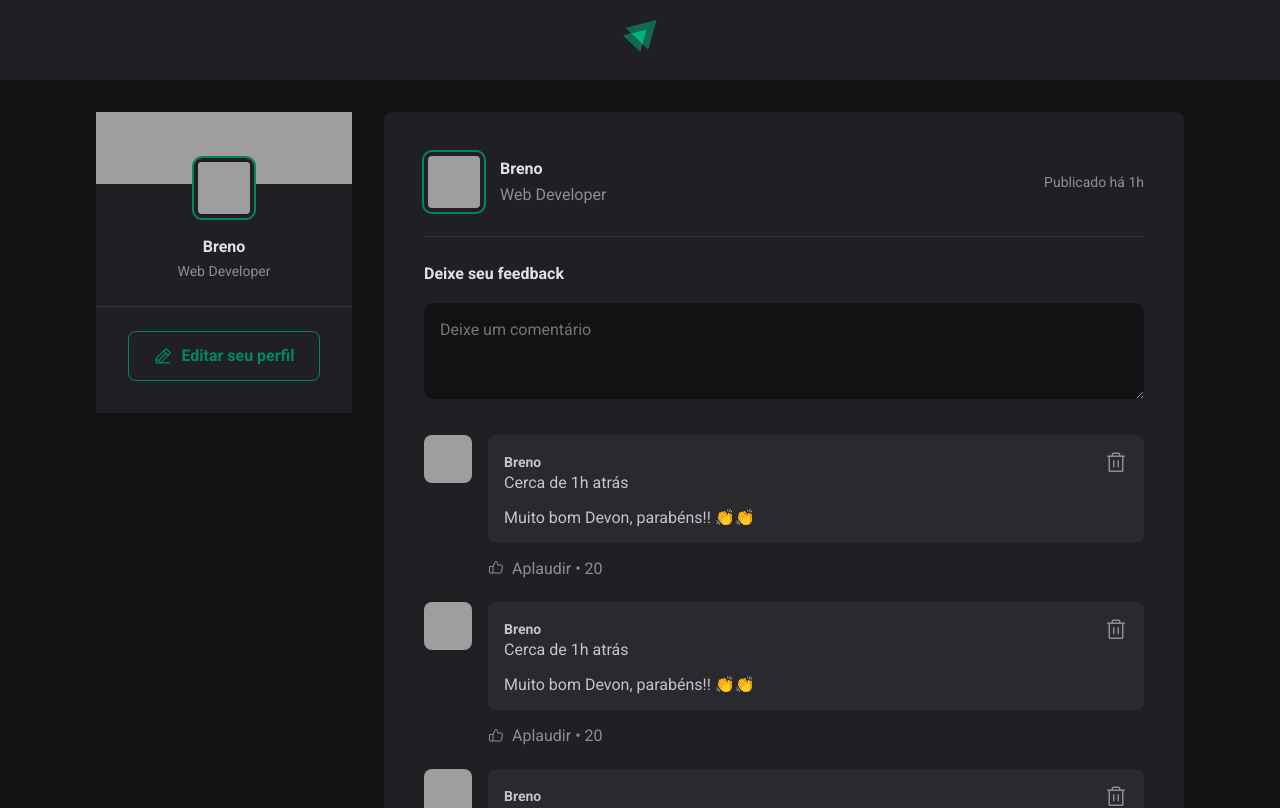
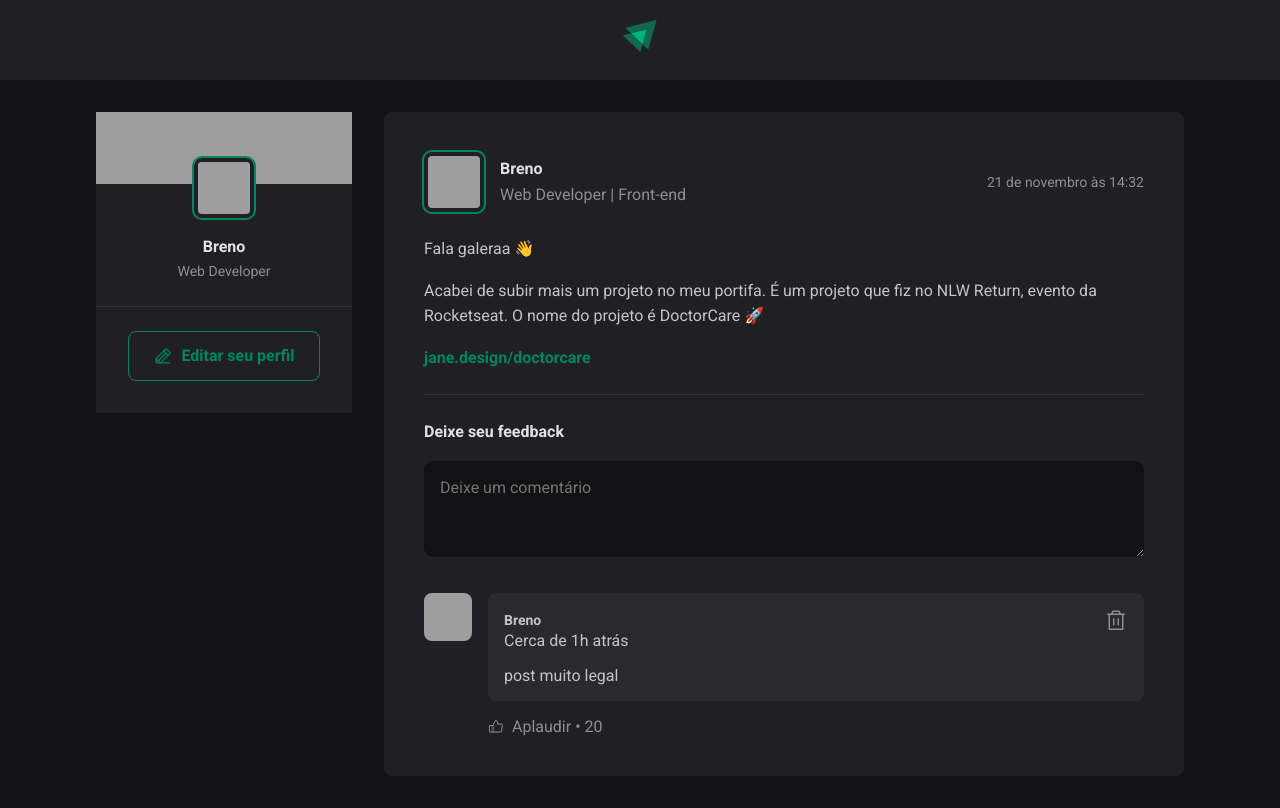
Before and after one commit to J-Breno/ignite-feed, a React (Vite) app: page / in a window 1280 px wide. Shown: the top 808 px of the page. Built offline with nearby package versions, Linux system fonts and the light colour scheme; grey boxes are pictures that could not be loaded.

Commit message:
Inserindo comentários

```diff
--- a/package.json
+++ b/package.json
@@ -10,6 +10,7 @@
     "preview": "vite preview"
   },
   "dependencies": {
+    "date-fns": "^4.1.0",
     "phosphor-react": "^1.4.1",
     "react": "^18.3.1",
     "react-dom": "^18.3.1"
--- a/src/App.jsx
+++ b/src/App.jsx
@@ -53,7 +53,7 @@ export function App() {
         <main>
           {post.map((post) => {
             return (
-              <Post author={post.author} content={post.content} publishedAt={post.publishedAt}/>
+              <Post key={post.id} author={post.author} content={post.content} publishedAt={post.publishedAt}/>
             );
           })}
         </main>
--- a/src/components/Comment.jsx
+++ b/src/components/Comment.jsx
@@ -2,7 +2,7 @@ import { ThumbsUp, Trash } from "phosphor-react";
 import styles from "./Comment.module.css";
 import { Avatar } from "./Avatar";
 
-export function Comment() {
+export function Comment({content}) {
   return (
     <div className={styles.comment}>
       <Avatar hasBorder={false} src="https://github.com/J-Breno.png" />
@@ -21,7 +21,7 @@ export function Comment() {
             </div>
             <button title="Deletar comentário"><Trash size={24}/></button>
           </header>
-          <p>Muito bom Devon, parabéns!! 👏👏</p>
+          <p>{content}</p>
         </div>
         <footer>
             <button>
--- a/src/components/Post.jsx
+++ b/src/components/Post.jsx
@@ -1,39 +1,77 @@
 import styles from "./Post.module.css";
 import { Comment } from "./Comment";
 import { Avatar } from "./Avatar";
+import { useState } from "react";
 
-export function Post(props) {
+
+export function Post({ author, publisedAt, content }) {
+
+  const [comments, setComments] = useState(['post muito legal']);
+
+  const [newCommentText, setNewCommentText] = useState('');
+
+  const publishedDateFormated = new Intl.DateTimeFormat("pt-BR", {
+    day: "2-digit",
+    month: "long",
+    hour: "2-digit",
+    minute: "2-digit",
+  }).format(publisedAt);
+
+  function handleCreateNewComment() {
+    event.preventDefault();
+
+
+    setComments([...comments, newCommentText]);
+    setNewCommentText('');
+  }
+
+  function handleNewCommentChange() {
+    setNewCommentText(event.target.value);
+  }
+
   return (
     <article className={styles.post}>
       <header>
         <div className={styles.author}>
-          <Avatar src="https://github.com/J-Breno.png" />
+          <Avatar src={author.avatarUrl} />
           <div className={styles.authorInfo}>
-            <strong>Breno</strong>
-            <span>Web Developer</span>
+            <strong>{author.name}</strong>
+            <span>{author.role}</span>
           </div>
         </div>
 
-        <time title="12 de Novembro às 12:20h" dateTime="2024-11-25 12:20:00">
-          Publicado há 1h
+        <time title={publishedDateFormated} dateTime="2024-11-25 12:20:00">
+          {publishedDateFormated}
         </time>
       </header>
       <div className={styles.content}>
-
+        {content.map((line) => {
+          if (line.type === "paragraph") {
+            return <p key={line.content}>{line.content}</p>;
+          } else if (line.type === "link") {
+            return (
+              <p key={line.content}>
+                <a href="#">{line.content}</a>
+              </p>
+            );
+          }
+        })}
       </div>
 
-      <form className={styles.commentForm}>
+      <form onSubmit={handleCreateNewComment} className={styles.commentForm}>
         <strong>Deixe seu feedback</strong>
-        <textarea placeholder="Deixe um comentário">
-
-        </textarea>
-        <footer><button type="submit">Publicar</button></footer>
+        <textarea value={newCommentText} onChange={handleNewCommentChange} name="comment" placeholder="Deixe um comentário"></textarea>
+        <footer>
+          <button type="submit">Publicar</button>
+        </footer>
       </form>
 
       <div className={styles.commentList}>
-        <Comment />
-        <Comment />
-        <Comment />
+        {
+          comments.map((comment) => {
+           return <Comment key={comment} content={comment} />
+          })
+        }
       </div>
     </article>
   );
```
Also changed, not shown: 2 other files (tests, documents, lock files or other folders).
